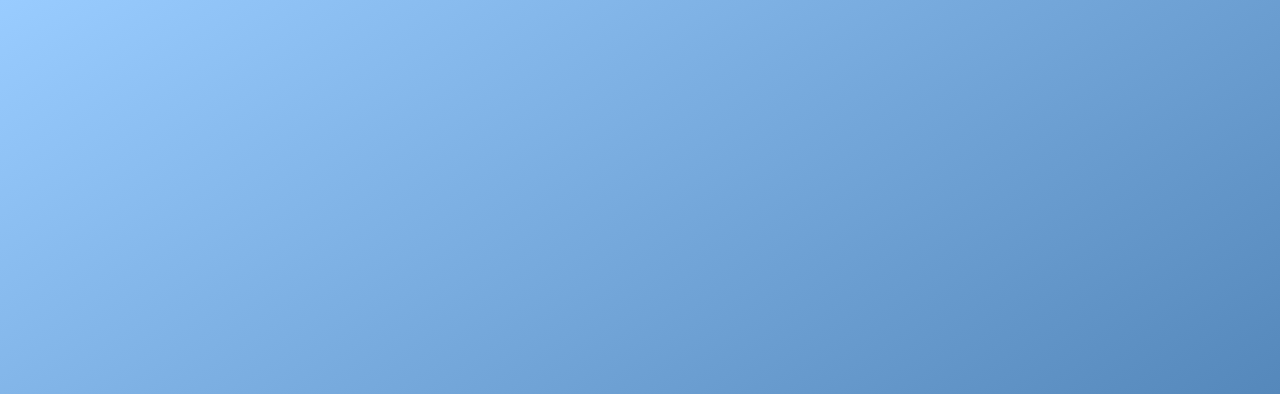
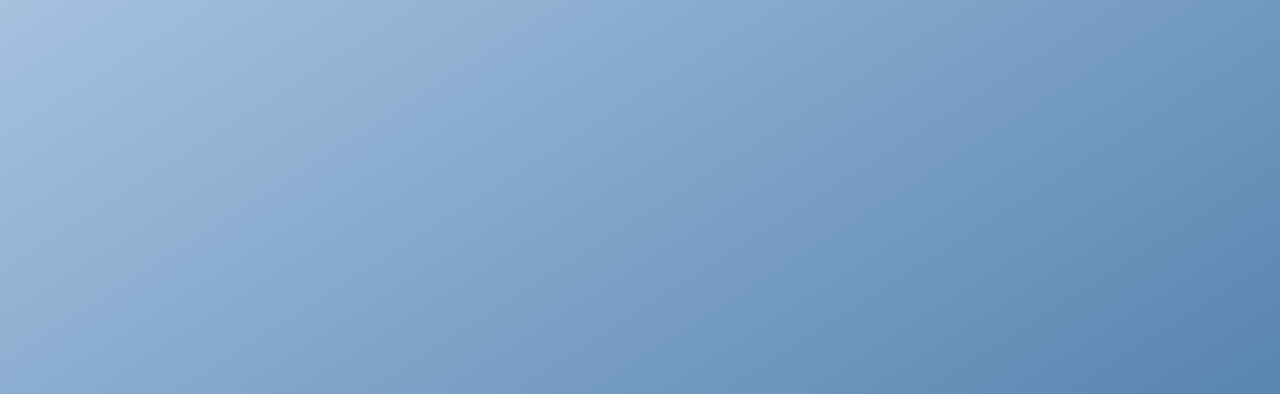
Before and after one commit to svdburgt/svdburgt.github.io, a plain HTML site: page index.html in a window 1280 px wide. Shown: the top 394 px of the page. Drawn offline with nearby package versions, Linux system fonts and the light colour scheme.

Commit message:
Update index.html

```diff
--- a/index.html
+++ b/index.html
@@ -8,7 +8,7 @@
       body {
         height: 100vh;
         width: 100vw;
-        background: linear-gradient(to bottom right, #99ccff 0%, #336699 111%);
+        background: linear-gradient(to bottom right, #a5c2df 0%, #336699 111%);
       }
 
       .title {
```
